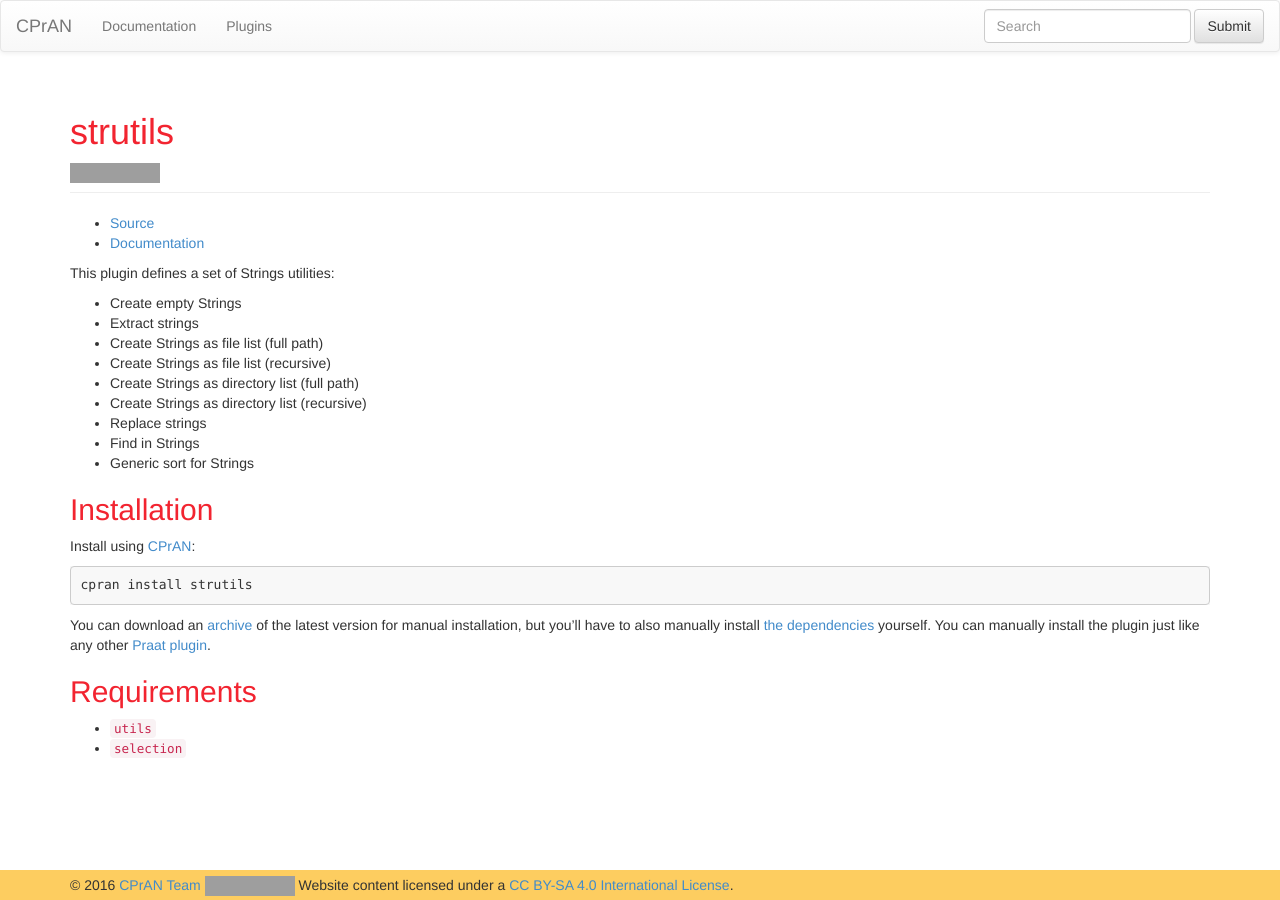
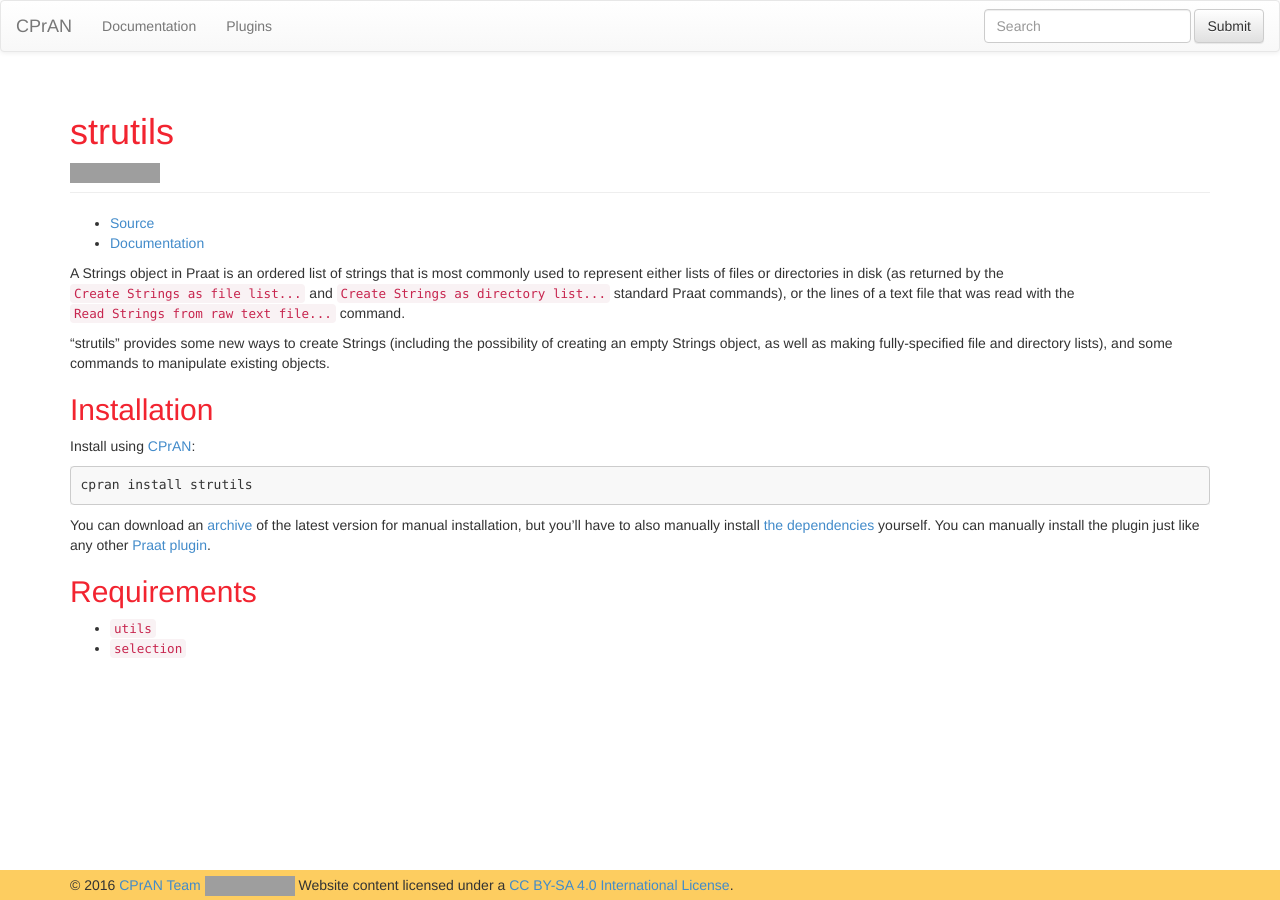
Before and after one commit to jjatria/cpran-www, a Jekyll site: the page built from plugins/strutils/index.md, in a window 1280 px wide. Built offline with Jekyll 4.4.1, drawn with Linux system fonts in a browser that asks for light colours; nearby versions of some CDN libraries; comment, search, counter and statistics services are not loaded; grey boxes are pictures that could not be loaded.

Commit message:
Update strutils landing page

```diff
--- a/plugins/strutils/index.md
+++ b/plugins/strutils/index.md
@@ -9,17 +9,11 @@ description:
 ---
 {% include JB/setup %}
 
-This plugin defines a set of Strings utilities:
+A Strings object in Praat is an ordered list of strings that is most commonly
+used to represent either lists of files or directories in disk (as returned
+by the `Create Strings as file list...` and `Create Strings as directory list...` standard Praat commands), or the lines of a text file that was read with the `Read Strings from raw text file...` command.
 
-* Create empty Strings
-* Extract strings
-* Create Strings as file list (full path)
-* Create Strings as file list (recursive)
-* Create Strings as directory list (full path)
-* Create Strings as directory list (recursive)
-* Replace strings
-* Find in Strings
-* Generic sort for Strings
+“strutils” provides some new ways to create Strings (including the possibility of creating an empty Strings object, as well as making fully-specified file and directory lists), and some commands to manipulate existing objects.
 
 ## Installation
 
```
